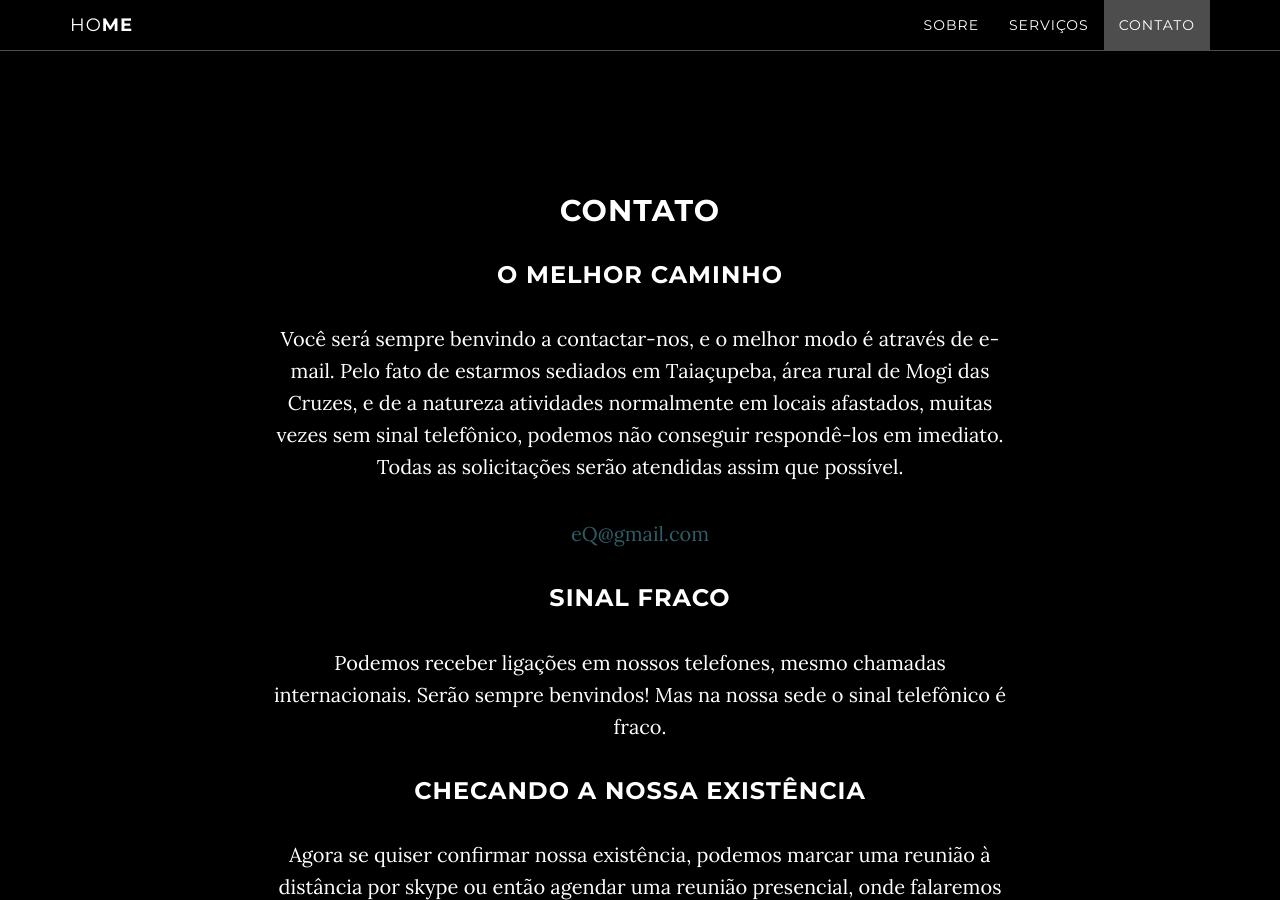
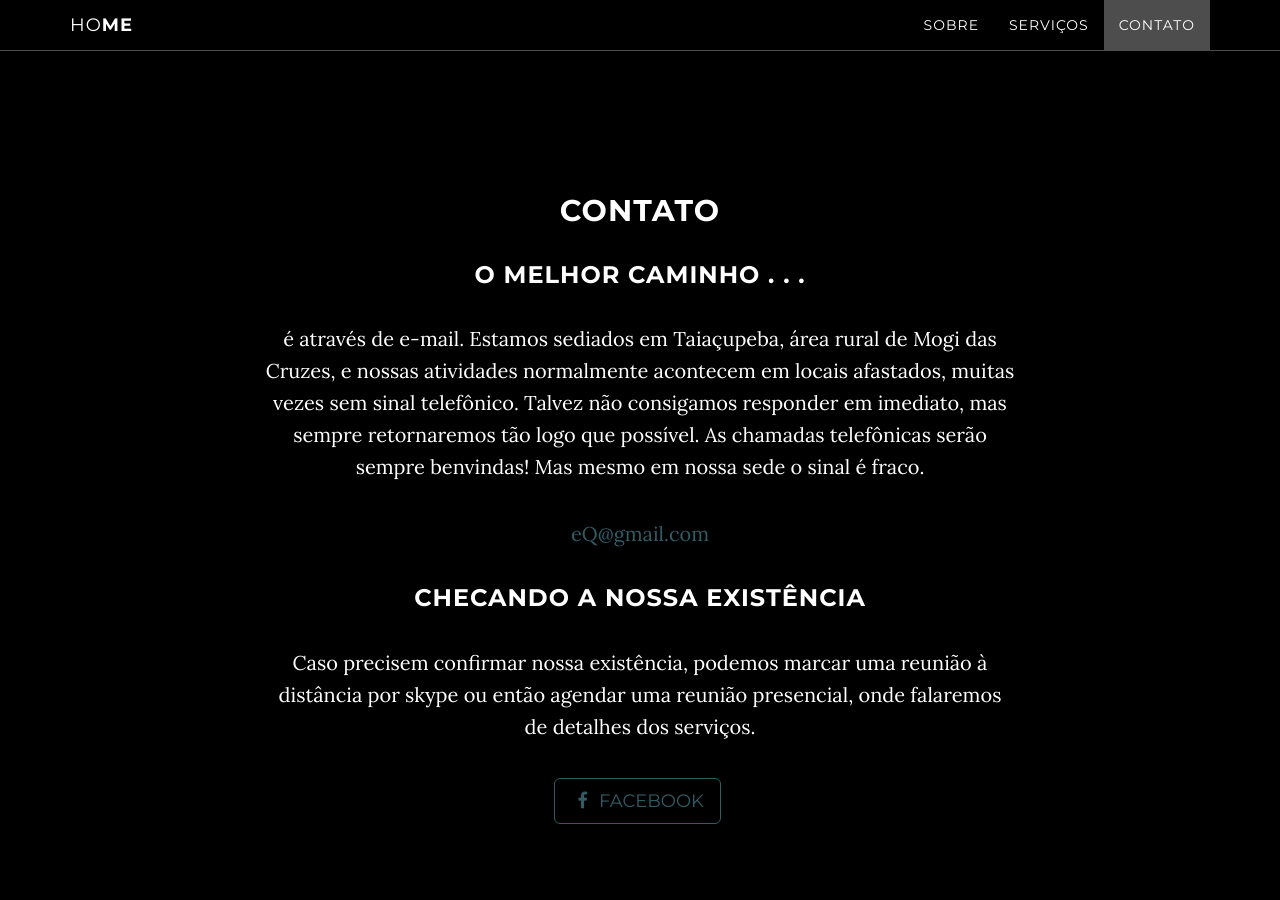
Before and after one commit to leroy1977/eQ, a Jekyll site: the page built from index.html, in a window 1280 px wide and 900 px high, scrolled down 3734 px. Built offline with Jekyll 4.4.1, drawn with Linux system fonts in a browser that asks for light colours; some of the changed text lies outside the part shown.

Commit message:
Update contact.html

```diff
--- a/_includes/contact.html
+++ b/_includes/contact.html
@@ -3,13 +3,11 @@
         <div class="row">
             <div class="col-lg-8 col-lg-offset-2">
                 <h2>Contato</h2>
-                <h3>O melhor caminho</h3>
-                <p>Você será sempre benvindo a contactar-nos, e o melhor modo é através de e-mail. Pelo fato de estarmos sediados em Taiaçupeba, área rural de Mogi das Cruzes, e de a natureza atividades normalmente em locais afastados, muitas vezes sem sinal telefônico, podemos não conseguir respondê-los em imediato. Todas as solicitações serão atendidas assim que possível. </p>
+                <h3>O melhor caminho . . .</h3>
+                <p>é através de e-mail. Estamos sediados em Taiaçupeba, área rural de Mogi das Cruzes, e nossas atividades normalmente acontecem em locais afastados, muitas vezes sem sinal telefônico. Talvez não consigamos responder em imediato, mas sempre retornaremos tão logo que possível. As chamadas telefônicas serão sempre benvindas! Mas mesmo em nossa sede o sinal é fraco. </p>
                 <p><a href="mailto:{{ site.email }}">{{ site.email }}</a></p>
-                <h3>Sinal fraco</h3>
-                <p>Podemos receber ligações em nossos telefones, mesmo chamadas internacionais. Serão sempre benvindos! Mas na nossa sede o sinal telefônico é fraco. </p>
                 <h3>Checando a nossa existência</h3>
-                <p>Agora se quiser confirmar nossa existência, podemos marcar uma reunião à distância por skype ou então agendar uma reunião presencial, onde falaremos de todos os detalhes dos sesviços. </p>
+                <p>Caso precisem confirmar nossa existência, podemos marcar uma reunião à distância por skype ou então agendar uma reunião presencial, onde falaremos de detalhes dos serviços. </p>
 
                 <ul class="list-inline banner-social-buttons">
                     {% for network in site.social %}
```
